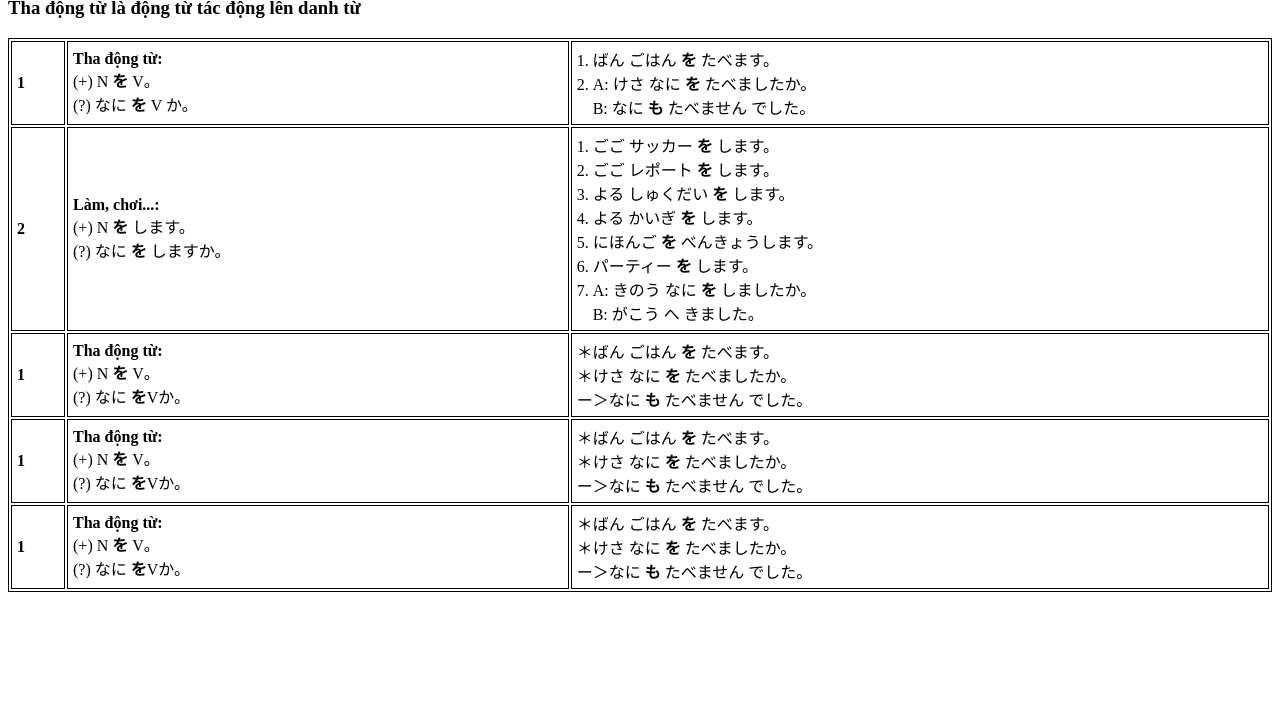
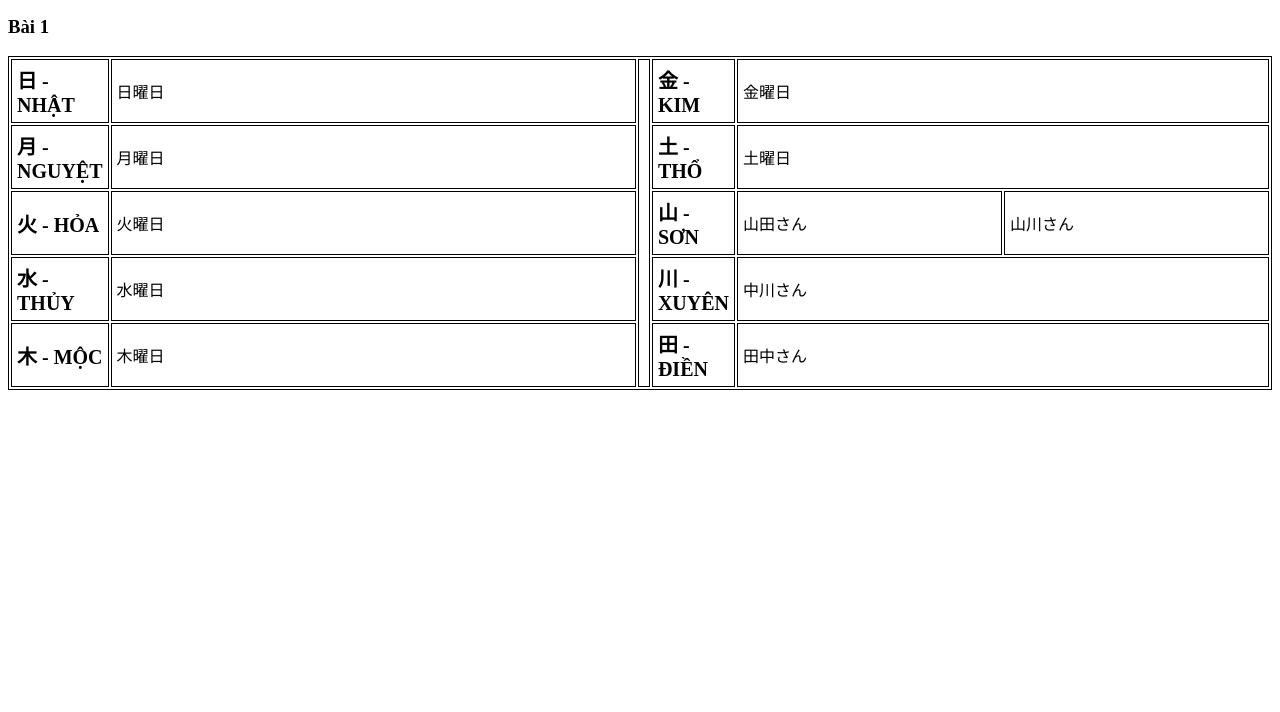
Before and after one commit to tinpham1993/learn_javascript, a plain HTML site: page index.html in a window 1280 px wide. Shown: the part 88-800 px from the top of the page. Drawn offline with Linux system fonts and the light colour scheme.

Commit message:
Update index.html

```diff
--- a/index.html
+++ b/index.html
@@ -1,6 +1,7 @@
+<!DOCTYPE html>
 <html>
 <head>
-<title>Ngữ pháp Minna no Nihongo 1 - Bài 06</title>
+<title>Minna no Nihongo 1 - Kanji</title>
 <style>
 table, th, td {
   border: 1px solid black;
@@ -13,75 +14,42 @@ th, td {
 </head>
 <body>
 
-<p>(Click vào ví dụ để biết nghĩa)</p>
+<h2>Minna no Nihongo 1 - Kanji</h2>
+<p>(Click vào ví dụ để biết cách đọc)</p>
 
-<h3>Bài 06</h3>
-<h3>Tha động từ là động từ tác động lên danh từ</h3>
-<table id="table-06" style="width:100%">
+<h3>Bài 1</h3>
+<table id="table-01" style="width:100%">
   <tr>
-    <th>1</th>
-    <td style="width:40%">
-        <b>Tha động từ:</b><br>
-        (+) N <b>を</b> V。<br>
-        (?) なに <b>を</b> V か。</td>
-    <td onclick="flip_words(0, 4, '金曜日', 'きんようび')">
-        1. ばん ごはん <b>を</b> たべます。<br>
-        2. A: けさ なに <b>を</b> たべましたか。<br>
-           &nbsp;&nbsp;&nbsp;&nbsp;B: なに <b>も</b> たべません でした。
-        </td>
+    <th style="font-size:20px;" onclick = "flip_image(0,0,'日 - NHẬT', 'https://storage.dekiru.vn/Data/2018/03/01/kanji5017-636554925070407655.jpg')">日 - NHẬT</th>
+    <td style="width:50%" onclick="flip_words(0, 1, '日曜日', 'にちようび')">日曜日</td>
+    <th rowspan="5"></th>
+    <th  style="font-size:20px;">金 - KIM</th>
+    <td colspan="2" style="width:50%" onclick="flip_words(0, 4, '金曜日', 'きんようび')">金曜日</td>
   </tr>
   <tr>
-    <th>2</th>
-    <td>
-        <b>Làm, chơi...:</b><br>
-        (+) N <b>を</b> します。<br>
-        (?) なに <b>を</b> しますか。</td>
-    <td onclick="flip_words(0, 4, '金曜日', 'きんようび')">
-        1. ごご サッカー <b>を</b> します。<br>
-        2. ごご レポート <b>を</b> します。<br>
-        3. よる しゅくだい <b>を</b> します。<br>
-        4. よる かいぎ <b>を</b> します。<br>
-        5. にほんご  <b>を</b> べんきょうします。<br>
-        6. パーティー <b>を</b> します。<br>
-        7. A: きのう なに <b>を</b> しましたか。<br>
-           &nbsp;&nbsp;&nbsp;&nbsp;B: がこう へ きました。
-        </td>
+    <th style="font-size:20px;">月 - NGUYỆT</th>
+    <td onclick="flip_words(1, 1, '月曜日', 'げつようび')">月曜日</td>
+    <th style="font-size:20px;">土 - THỔ</th>
+    <td colspan="2" onclick="flip_words(1, 3, '土曜日', 'どようび')">土曜日</td>
   </tr>
   <tr>
-    <th>1</th>
-    <td>
-        <b>Tha động từ:</b><br>
-        (+) N <b>を</b> V。<br>
-        (?) なに <b>を</b>Vか。</td>
-    <td onclick="flip_words(0, 4, '金曜日', 'きんようび')">
-        ＊ばん ごはん <b>を</b> たべます。<br>
-        ＊けさ なに <b>を</b> たべましたか。<br>
-        ー＞なに <b>も</b> たべません でした。
-        </td>
+    <th style="font-size:20px;">火 - HỎA</th>
+    <td onclick="flip_words(2, 1, '火曜日', 'かようび')">火曜日</td>
+    <th style="font-size:20px;">山 - SƠN</th>
+    <td style="width:25%" onclick="flip_words(2, 3, '山田さん', 'やまださん')">山田さん</td>
+    <td onclick="flip_words(2, 4, '山川さん', 'やまがわさん')">山川さん</td>
   </tr>
   <tr>
-    <th>1</th>
-    <td>
-        <b>Tha động từ:</b><br>
-        (+) N <b>を</b> V。<br>
-        (?) なに <b>を</b>Vか。</td>
-    <td onclick="flip_words(0, 4, '金曜日', 'きんようび')">
-        ＊ばん ごはん <b>を</b> たべます。<br>
-        ＊けさ なに <b>を</b> たべましたか。<br>
-        ー＞なに <b>も</b> たべません でした。
-        </td>
+    <th style="font-size:20px;">水 - THỦY</th>
+    <td onclick="flip_words(3, 1, '水曜日', 'すいようび')">水曜日</td>
+    <th style="font-size:20px;">川 - XUYÊN</th>
+    <td colspan="2" onclick="flip_words(3, 3, '中川さん', 'なかがわさん')">中川さん</td>
   </tr>
   <tr>
-    <th>1</th>
-    <td>
-        <b>Tha động từ:</b><br>
-        (+) N <b>を</b> V。<br>
-        (?) なに <b>を</b>Vか。</td>
-    <td onclick="flip_words(0, 4, '金曜日', 'きんようび')">
-        ＊ばん ごはん <b>を</b> たべます。<br>
-        ＊けさ なに <b>を</b> たべましたか。<br>
-        ー＞なに <b>も</b> たべません でした。
-        </td>
+    <th style="font-size:20px;">木 - MỘC</th>
+    <td onclick="flip_words(4, 1, '木曜日', 'もくようび')">木曜日</td>
+    <th style="font-size:20px;">田 - ĐIỀN</th>
+    <td colspan="2" onclick="flip_words(4, 3, '田中さん', 'たなかさん')">田中さん</td>
   </tr>
 </table>
 
@@ -96,6 +64,17 @@ function flip_words(pos_row, pos_col, word1, word2) {
         current_row[pos_col].innerHTML = word1;
     }
 }
+function flip_image(pos_row, pos_col, word1, img_link) {
+    var current_row = document.getElementById("table-01").rows[pos_row].cells;
+    var img = '<img src="' + img_link + '" width="100" height="50">';
+    if (current_row[pos_col].innerHTML == word1){
+        current_row[pos_col].innerHTML = img;
+    }
+    else
+    {
+        current_row[pos_col].innerHTML = word1;
+    }
+}
 </script>
 </body>
 </html>
```
